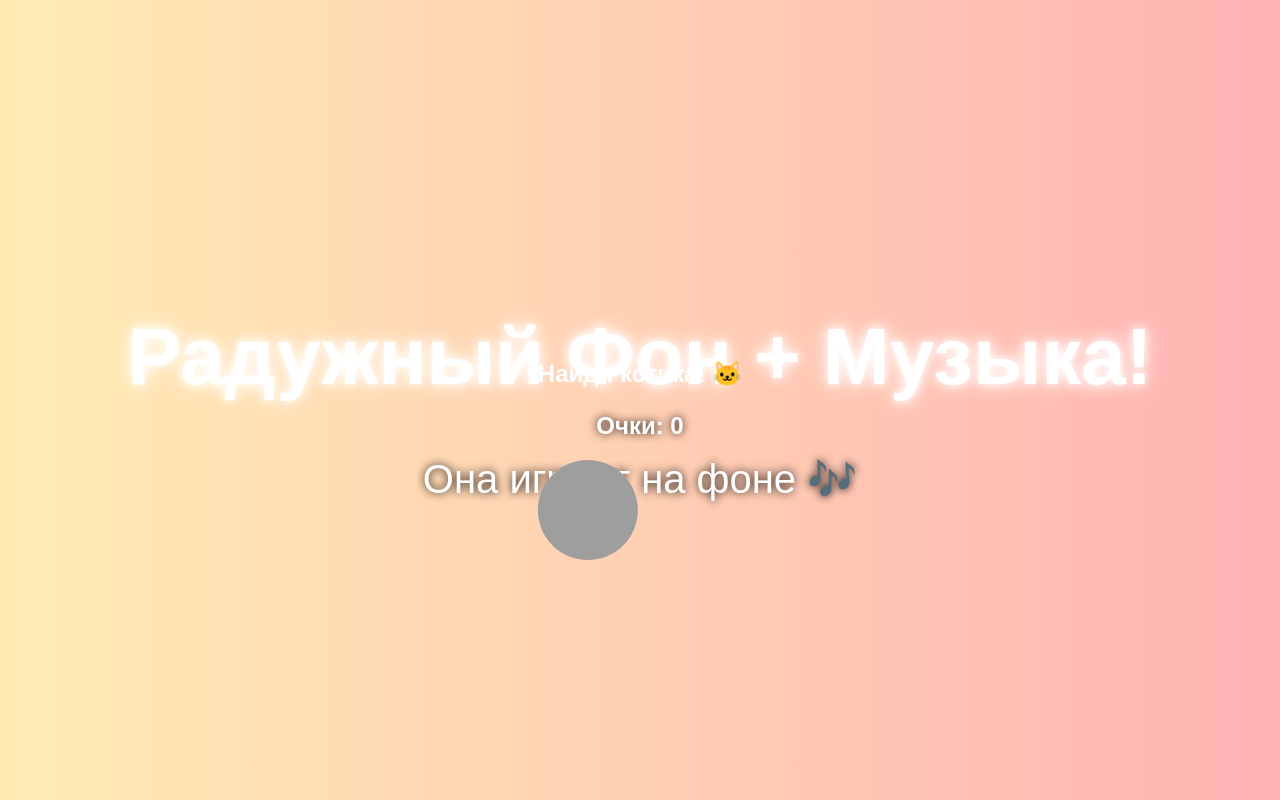
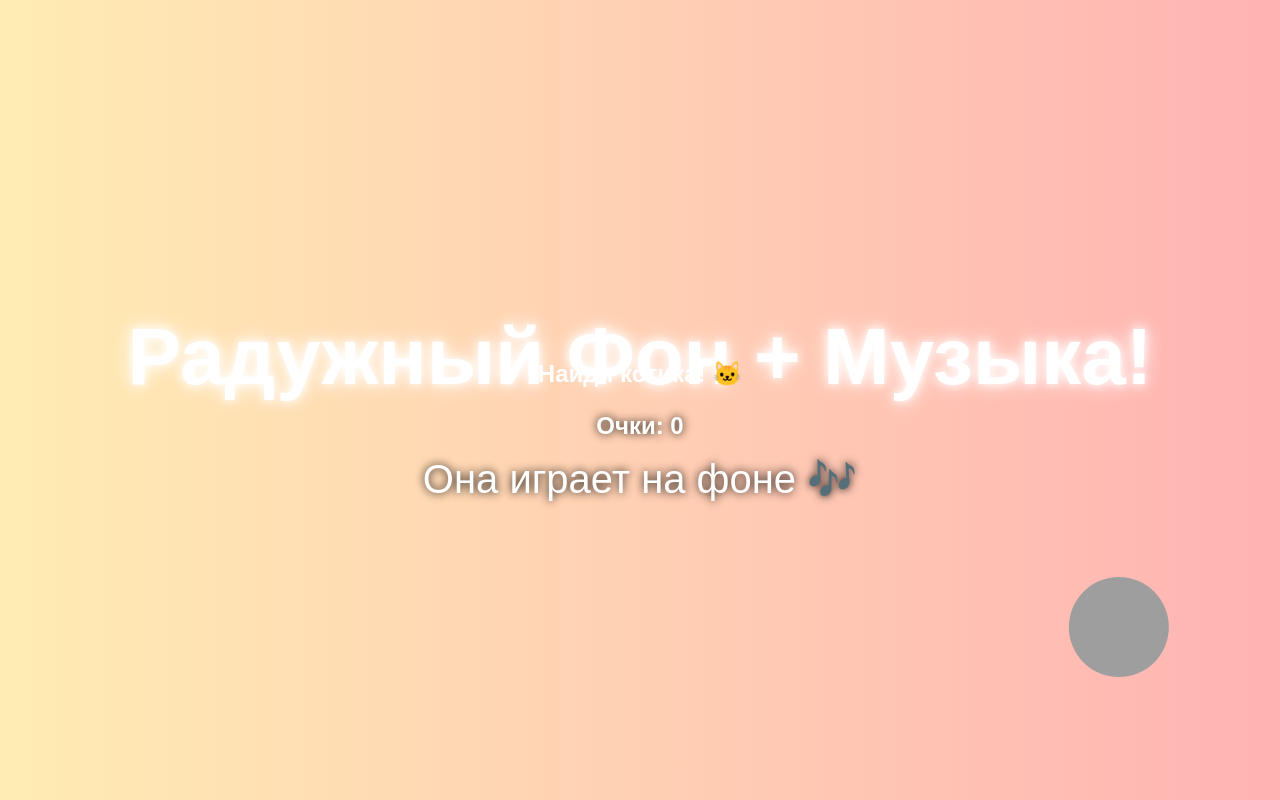
Before and after one commit to DivanTeogane/chillsite, a plain HTML site: page index.html in a window 1280 px wide. Drawn offline with Linux system fonts and the light colour scheme; grey boxes are pictures that could not be loaded.

Commit message:
Update index.html

```diff
--- a/index.html
+++ b/index.html
@@ -88,5 +88,32 @@
     <p id="score">Очки: 0</p>
     <div id="cat-container"></div>
 </div>
+<script>
+    let score = 0;
+    const scoreElement = document.getElementById('score');
+    const catContainer = document.getElementById('cat-container');
+
+    // Функция для перемещения котика в случайное место
+    function moveCat() {
+        const maxX = window.innerWidth - 100;  // Максимальная позиция по X
+        const maxY = window.innerHeight - 100; // Максимальная позиция по Y
+        const randomX = Math.random() * maxX;
+        const randomY = Math.random() * maxY;
+
+        catContainer.style.left = `${randomX}px`;
+        catContainer.style.top = `${randomY}px`;
+    }
+
+    // Обработчик клика на котика
+    catContainer.addEventListener('click', function() {
+        score++;  // Увеличиваем очки
+        scoreElement.textContent = `Очки: ${score}`;  // Обновляем очки
+        moveCat();  // Перемещаем котика
+    });
+
+    // Запуск игры
+    moveCat();  // Переместить котика в начальное место
+    setInterval(moveCat, 2000);  // Котик будет перемещаться каждые 2 секунды
+</script>
 </body>
 </html>
```
